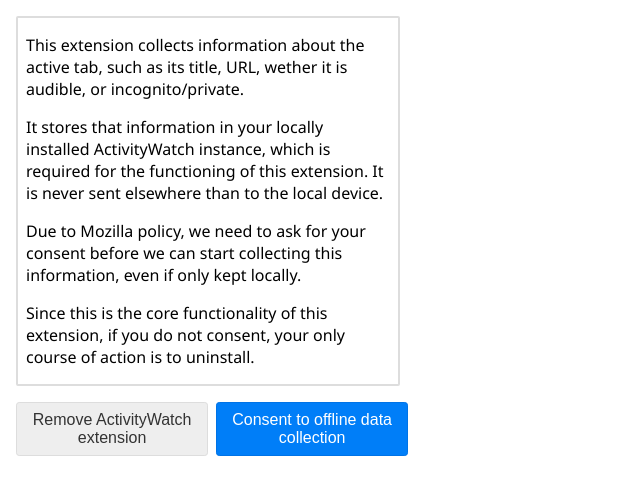
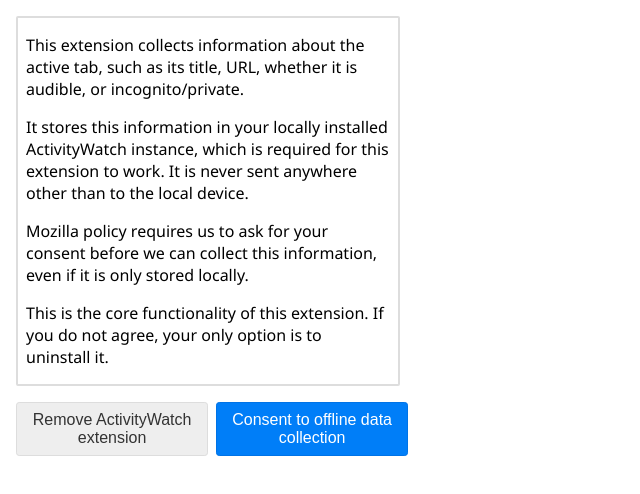
Before and after one commit to ActivityWatch/aw-watcher-web, a browser extension: page static/consent.html in a window 1280 px wide. Shown: the part 122-616 px from the top of the page, without its empty margins (0-640 px from the left). Drawn offline with Linux system fonts and the light colour scheme.

Commit message:
Rewrite the Privacy Notice

```diff
--- a/static/consent.html
+++ b/static/consent.html
@@ -18,20 +18,20 @@
   <!-- This box border helps highlight that there is more text if the box is cut off by a small window -->
   <div style="text-overflow: scroll; border: 2px solid #DDD; border-radius: 2px; margin: 0.5em; padding: 0 0.5em 0 0.5em;">
     <p>
-      This extension collects information about the active tab, such as its title, URL, wether it is audible, or incognito/private.
+      This extension collects information about the active tab, such as its title, URL, whether it is audible, or incognito/private.
     </p>
 
     <p>
-      It stores that information in your locally installed ActivityWatch instance, which is required for the functioning of this extension.
-      It is never sent elsewhere than to the local device.
+      It stores this information in your locally installed ActivityWatch instance, which is required for this extension to work.
+      It is never sent anywhere other than to the local device.
     </p>
 
     <p>
-      Due to Mozilla policy, we need to ask for your consent before we can start collecting this information, even if only kept locally.
+      Mozilla policy requires us to ask for your consent before we can collect this information, even if it is only stored locally.
     </p>
 
     <p>
-      Since this is the core functionality of this extension, if you do not consent, your only course of action is to uninstall.
+      This is the core functionality of this extension. If you do not agree, your only option is to uninstall it.
     </p>
   </div>
 
```
